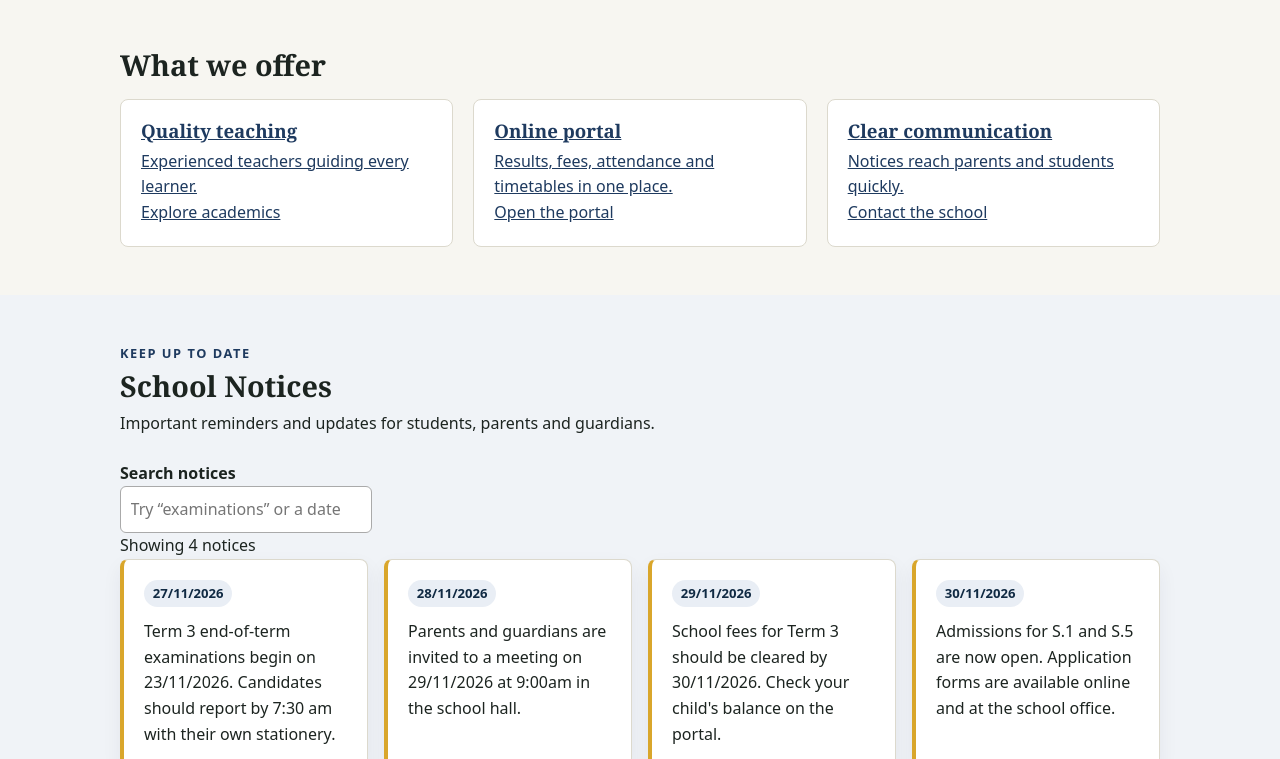
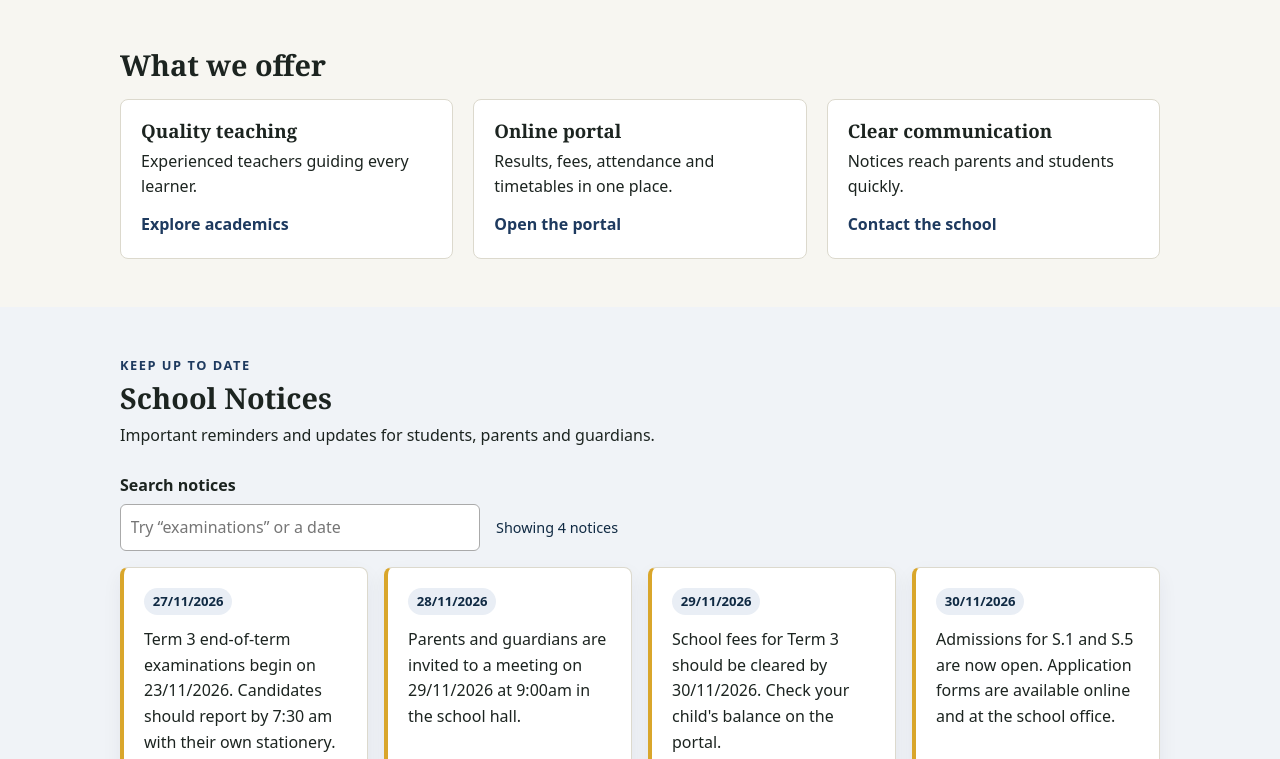
Before and after one commit to rachel47490/End-of-semester, a plain HTML site: page index.html in a window 1280 px wide. Shown: the part 539-1298 px from the top of the page. Drawn offline with Linux system fonts and the light colour scheme.

Commit message:
Update styles.css

```diff
--- a/styles.css
+++ b/styles.css
@@ -313,6 +313,26 @@ section h2 {
   padding: 1.25rem;
 }
 
+.offer-card {
+  display: block;
+  color: inherit;
+  text-decoration: none;
+  transition: transform .18s ease, box-shadow .18s ease;
+}
+
+.offer-card:hover,
+.offer-card:focus-visible {
+  transform: translateY(-3px);
+  box-shadow: 0 10px 24px rgb(16 42 67 / 12%);
+}
+
+.card-link {
+  display: inline-block;
+  margin-top: .75rem;
+  color: var(--g);
+  font-weight: 700;
+}
+
 .card h3 {
   margin-bottom: .4rem;
 }
@@ -564,6 +584,35 @@ section h2 {
 
 .notices-heading h2 {
   margin-bottom: .5rem;
+}
+
+.notice-search {
+  display: grid;
+  grid-template-columns: minmax(0, 360px) 1fr;
+  align-items: center;
+  gap: .35rem 1rem;
+  margin-bottom: 1rem;
+}
+
+.notice-search label {
+  grid-column: 1 / -1;
+}
+
+.notice-search input {
+  width: 100%;
+  background: #fff;
+}
+
+.notice-count {
+  color: var(--g2);
+  font-size: .9rem;
+}
+
+.notice-empty {
+  padding: 1.25rem;
+  border: 1px dashed var(--ln);
+  border-radius: 8px;
+  background: #fff;
 }
 
 .notices {
@@ -882,6 +931,15 @@ td input {
   * {
     scroll-behavior: auto;
   }
+
+  .offer-card {
+    transition: none;
+  }
+
+  .offer-card:hover,
+  .offer-card:focus-visible {
+    transform: none;
+  }
 }
 
 footer {
```
